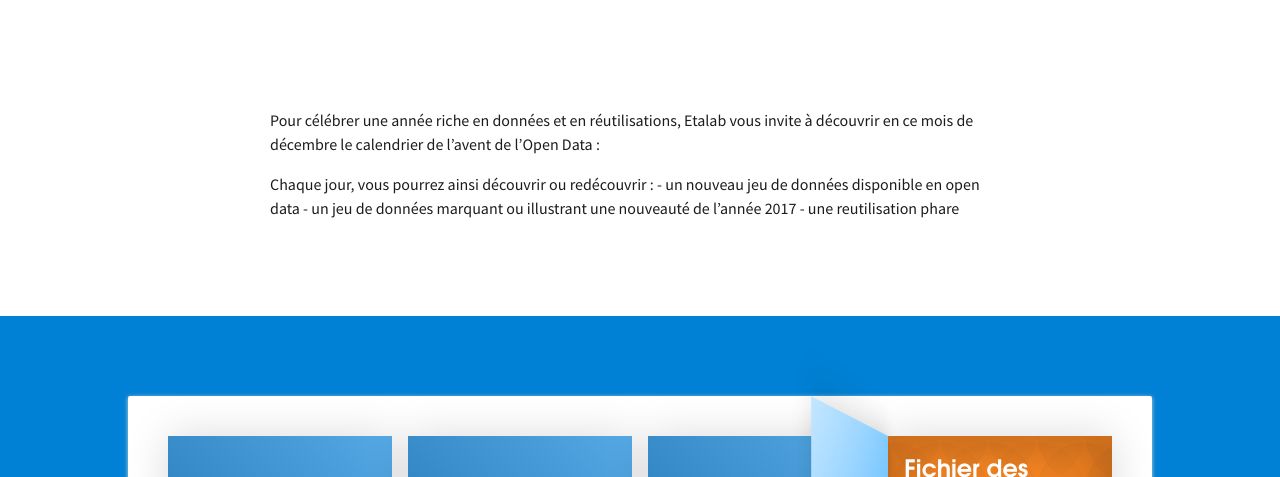
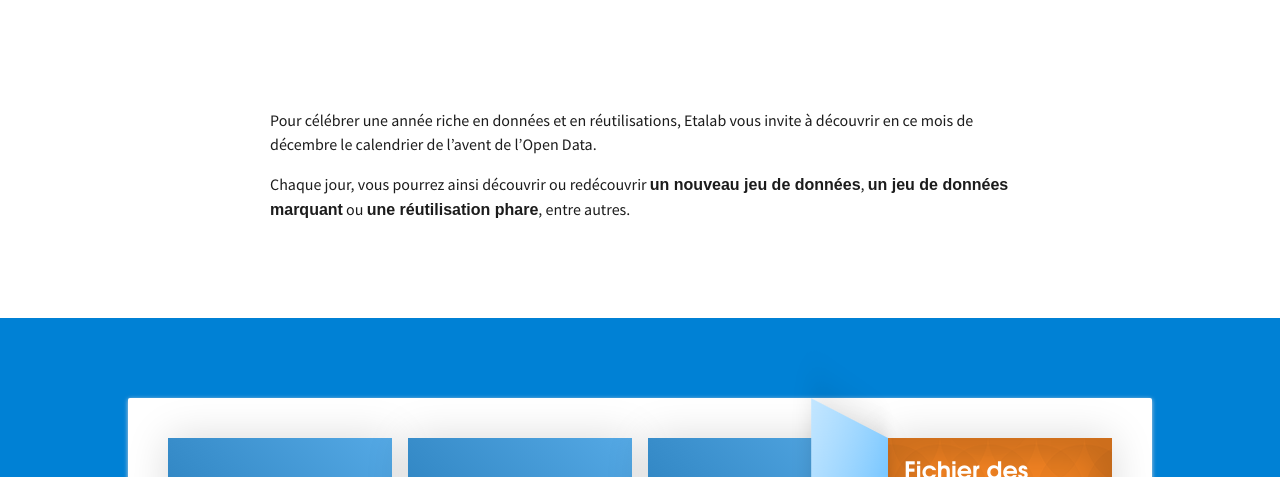
Before and after one commit to etalab/calendrier-lavent, a Jekyll site: the page built from index.md, in a window 1280 px wide and 900 px high, cut to the strip 423-900 px from the top of the window. Built offline with Jekyll 4.4.1, drawn with Linux system fonts in a browser that asks for light colours; some web fonts are replaced.

Commit message:
Clarify home text

```diff
--- a/index.md
+++ b/index.md
@@ -2,9 +2,6 @@
 layout: home
 ---
 
-Pour célébrer une année riche en données et en réutilisations, Etalab vous invite à découvrir en ce mois de décembre le calendrier de l'avent de l'Open Data :
+Pour célébrer une année riche en données et en réutilisations, Etalab vous invite à découvrir en ce mois de décembre le calendrier de l'avent de l'Open Data.
 
-Chaque jour, vous pourrez ainsi découvrir ou redécouvrir :
-     - un nouveau jeu de données disponible en open data
-     - un jeu de données marquant ou illustrant une nouveauté de l'année 2017
-     - une reutilisation phare
+Chaque jour, vous pourrez ainsi découvrir ou redécouvrir **un nouveau jeu de données**, **un jeu de données marquant** ou **une réutilisation phare**, entre autres.
```
